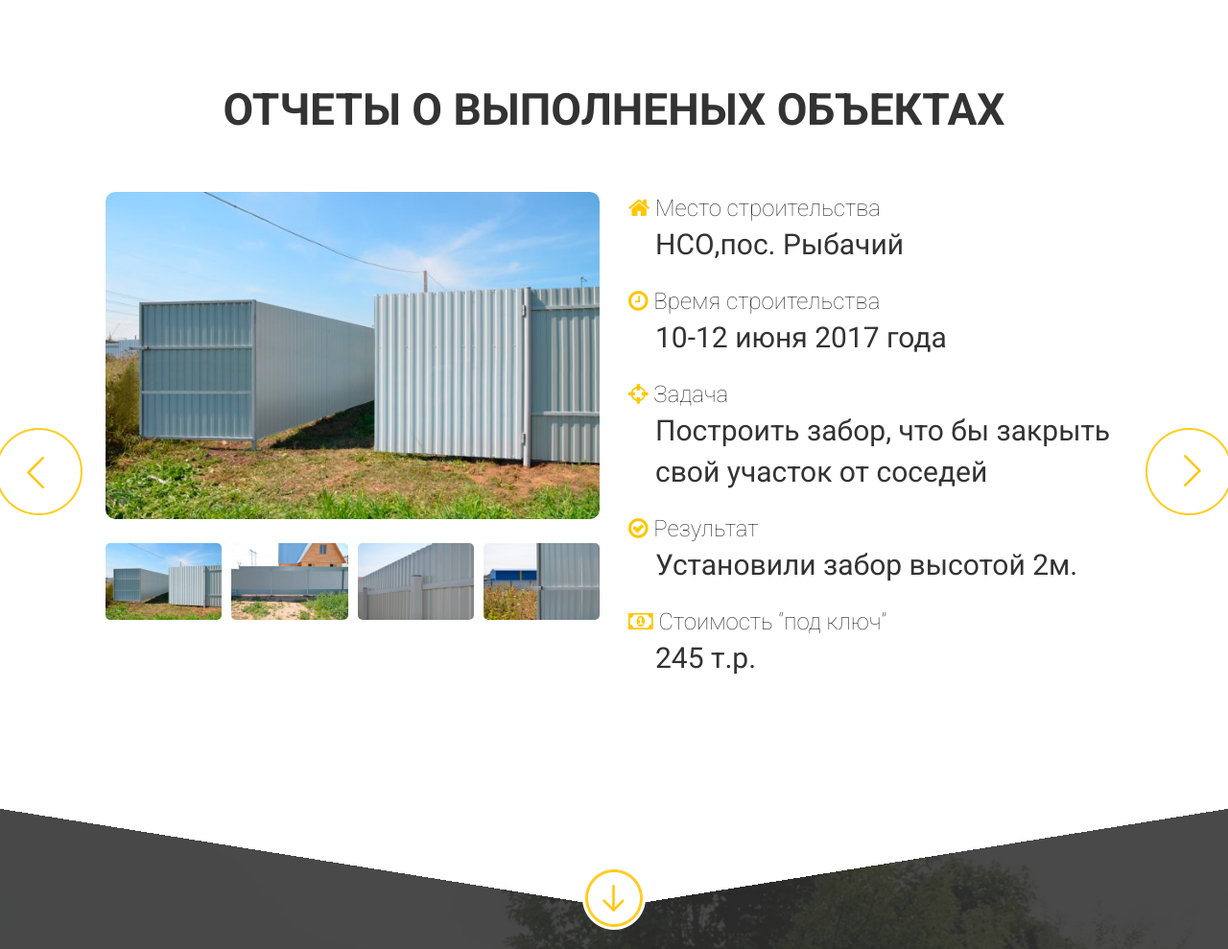
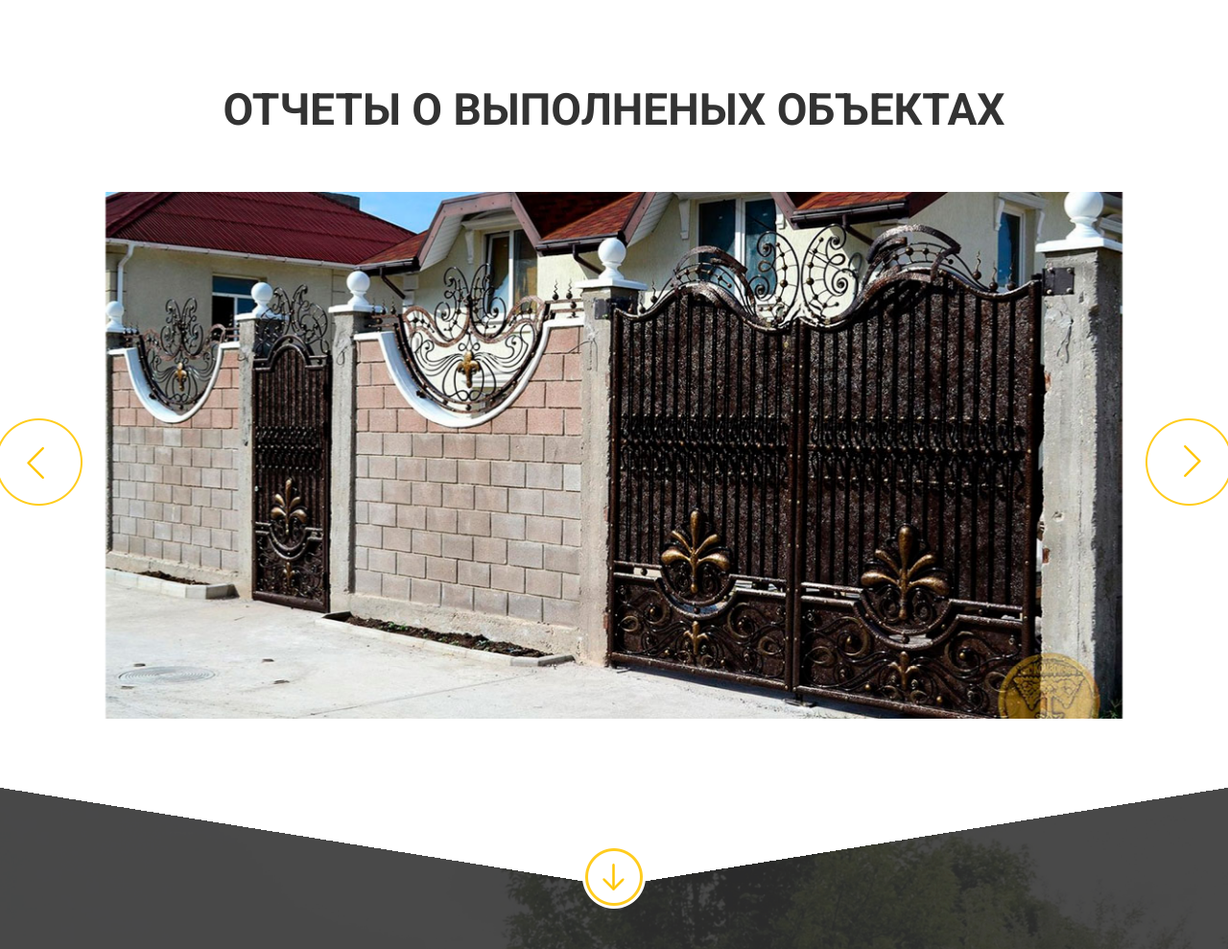
Before and after one commit to kacevnik/zabor, a PHP site: page / in a window 1280 px wide. Shown: the part 2309-3298 px from the top of the page at 96% size. Run offline with PHP 8.4, Linux system fonts and the light colour scheme; some libraries are stand-ins or nearby versions.

Commit message:
Добавил картинки в раздел Отчеты о выполненных работах

```diff
--- a/index.php
+++ b/index.php
@@ -245,132 +245,48 @@ $(function(){
             <h1>Отчеты о выполненых объектах</h1>
             <div class="owl-carousel">
               <div>
-                <div class="col-md-6">
-                  <div class="galary_frame">
-                    <div class="galaey_frame_show">
-                      <img src="img/a1.jpg">
-                    </div>
-                    <div class="galaey_frame_show_slide">
-                      <div class="galaey_frame_item">
-                        <div class="galaey_frame_item_body">
-                          <img src="img/a1.jpg">
-                        </div>
-                      </div>
-                      <div class="galaey_frame_item">
-                        <div class="galaey_frame_item_body">
-                          <img src="img/a2.jpg">
-                        </div>
-                      </div>
-                      <div class="galaey_frame_item">
-                        <div class="galaey_frame_item_body">
-                          <img src="img/a4.jpg">
-                        </div>
-                      </div>
-                      <div class="galaey_frame_item">
-                        <div class="galaey_frame_item_body">
-                          <img src="img/a3.jpg">
-                        </div>
-                      </div>
-                    </div>
-                  </div>
-                </div>
-                <div class="col-md-6">
-                  <div class="item_header"><i class="fa fa-home"></i> Место строительства</div>
-                  <div class="item_body">НСО,пос. Рыбачий</div>
-                  <div class="item_header"><i class="fa fa-clock-o"></i> Время строительства</div>
-                  <div class="item_body">10-12 июня 2017 года</div>
-                  <div class="item_header"><i class="fa fa-crosshairs"></i> Задача</div>
-                  <div class="item_body">Построить забор, что бы закрыть свой участок от соседей</div>
-                  <div class="item_header"><i class="fa fa-check-circle-o"></i> Результат</div>
-                  <div class="item_body">Установили забор высотой 2м.</div>
-                  <div class="item_header"><i class="fa fa-money"></i> Стоимость “под ключ”</div>
-                  <div class="item_body">245 т.р.</div>
+                <div class="col-md-12">
+                  <img src="img/work/work7/1.jpg" alt="">
                 </div>
               </div>
               <div>
-                <div class="col-md-6">
-                  <div class="galary_frame">
-                    <div class="galaey_frame_show">
-                      <img src="img/b1.jpg">
-                    </div>
-                    <div class="galaey_frame_show_slide">
-                      <div class="galaey_frame_item">
-                        <div class="galaey_frame_item_body">
-                          <img src="img/b1.jpg">
-                        </div>
-                      </div>
-                      <div class="galaey_frame_item">
-                        <div class="galaey_frame_item_body">
-                          <img src="img/b2.jpg">
-                        </div>
-                      </div>
-                      <div class="galaey_frame_item">
-                        <div class="galaey_frame_item_body">
-                          <img src="img/b3.jpg">
-                        </div>
-                      </div>
-                      <div class="galaey_frame_item">
-                        <div class="galaey_frame_item_body">
-                          <img src="img/b3.jpg">
-                        </div>
-                      </div>
-                    </div>
-                  </div>
-                </div>
-                <div class="col-md-6">
-                  <div class="item_header"><i class="fa fa-home"></i> Место строительства</div>
-                  <div class="item_body">Новосибирск, Первомайский р-н</div>
-                  <div class="item_header"><i class="fa fa-clock-o"></i> Время строительства</div>
-                  <div class="item_body">20-23 июля 2016 года</div>
-                  <div class="item_header"><i class="fa fa-crosshairs"></i> Задача</div>
-                  <div class="item_body">Красивый забор с откатными воротами на пульте</div>
-                  <div class="item_header"><i class="fa fa-check-circle-o"></i> Результат</div>
-                  <div class="item_body">Построили коричневый забор с воротами</div>
-                  <div class="item_header"><i class="fa fa-money"></i> Стоимость “под ключ”</div>
-                  <div class="item_body">235 т.р.</div>
+                <div class="col-md-12">
+                  <img src="img/work/work7/2.jpg" alt="">
                 </div>
               </div>
               <div>
-                <div class="col-md-6">
-                  <div class="galary_frame">
-                    <div class="galaey_frame_show">
-                      <img src="img/c1.jpg">
-                    </div>
-                    <div class="galaey_frame_show_slide">
-                      <div class="galaey_frame_item">
-                        <div class="galaey_frame_item_body">
-                          <img src="img/c1.jpg">
+                <div class="col-md-12">
+                  <img src="img/work/work7/3.jpg" alt="">
                 </div>
               </div>
-                      <div class="galaey_frame_item">
-                        <div class="galaey_frame_item_body">
-                          <img src="img/c2.jpg">
+              <div>
+                <div class="col-md-12">
+                  <img src="img/work/work7/4.jpg" alt="">
                 </div>
               </div>
-                      <div class="galaey_frame_item">
-                        <div class="galaey_frame_item_body">
-                          <img src="img/c3.jpg">
+              <div>
+                <div class="col-md-12">
+                  <img src="img/work/work7/5.jpg" alt="">
                 </div>
               </div>
-                      <div class="galaey_frame_item">
-                        <div class="galaey_frame_item_body">
-                          <img src="img/c3.jpg">
+              <div>
+                <div class="col-md-12">
+                  <img src="img/work/work7/6.jpg" alt="">
                 </div>
               </div>
+              <div>
+                <div class="col-md-12">
+                  <img src="img/work/work7/7.jpg" alt="">
                 </div>
               </div>
+              <div>
+                <div class="col-md-12">
+                  <img src="img/work/work7/8.jpg" alt="">
                 </div>
-                <div class="col-md-6">
-                  <div class="item_header"><i class="fa fa-home"></i> Место строительства</div>
-                  <div class="item_body">Новосибирск, Заельцовский бор</div>
-                  <div class="item_header"><i class="fa fa-clock-o"></i> Время строительства</div>
-                  <div class="item_body">5-8 ноябрь 2016 года</div>
-                  <div class="item_header"><i class="fa fa-crosshairs"></i> Задача</div>
-                  <div class="item_body">Забор из европанелей по эскизам заказчика</div>
-                  <div class="item_header"><i class="fa fa-check-circle-o"></i> Результат</div>
-                  <div class="item_body">Установили забор по эскизам</div>
-                  <div class="item_header"><i class="fa fa-money"></i> Стоимость “под ключ”</div>
-                  <div class="item_body">435 т.р.</div>
+              </div>
+              <div>
+                <div class="col-md-12">
+                  <img src="img/work/work7/9.jpg" alt="">
                 </div>
               </div>
             </div>
```
Also changed, not shown: img/work/work7/1.jpg (added), img/work/work7/2.jpg (added), img/work/work7/3.jpg (added), img/work/work7/4.jpg (added), img/work/work7/5.jpg (added), img/work/work7/6.jpg (added), img/work/work7/7.jpg (added), img/work/work7/8.jpg (added), img/work/work7/9.jpg (added). Lines whose indentation alone changed are shown as unchanged.
